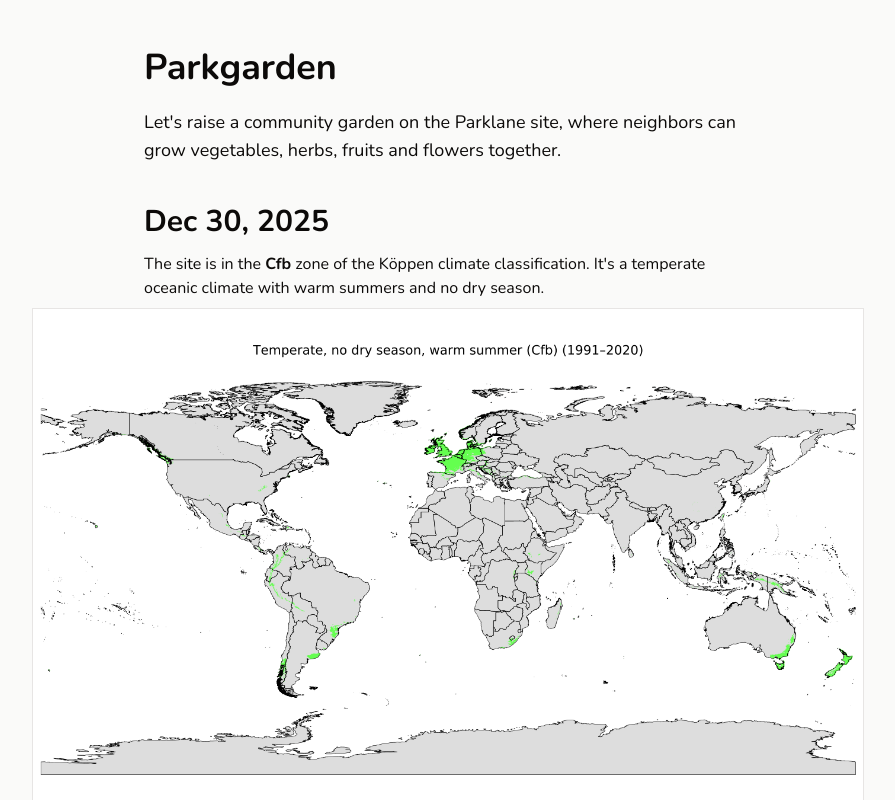
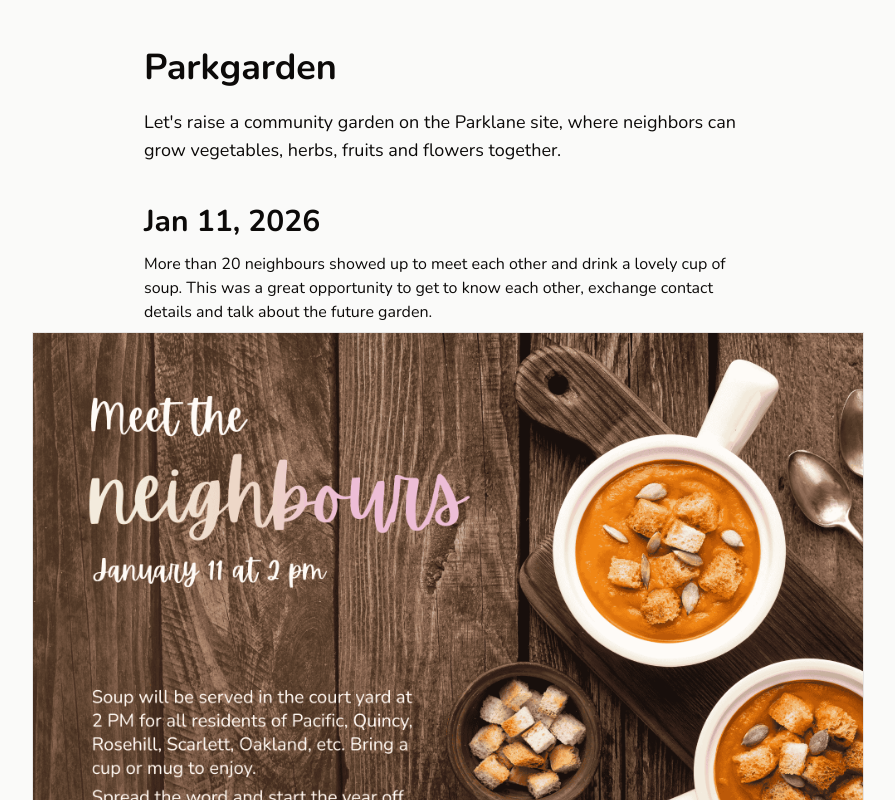
Before and after one commit to BrunoRoemers/parkgarden, a Next.js app: page / in a window 1280 px wide. Shown: the top 800 px of the page, without its empty margins (192-1087 px from the left). Built offline with nearby package versions, Linux system fonts and the light colour scheme.

Commit message:
Add soup event

```diff
--- a/src/app/page.tsx
+++ b/src/app/page.tsx
@@ -1,4 +1,5 @@
 import imgKoppenCfb from "@/assets/2025-12-30-koppen-cfb.png";
+import imgSoupPoster from "@/assets/2026-01-11-meet-the-neighbours.png";
 import { Narrow, Wide } from "@/components/theme/container";
 import { Image } from "@/components/theme/image";
 import { H1, H2, Lead, P } from "@/components/theme/text";
@@ -14,6 +15,21 @@ export default function Page() {
             neighbors can grow vegetables, herbs, fruits and flowers together.
           </Lead>
         </Narrow>
+      </section>
+      <section>
+        <Narrow>
+          <H2 perma="4d7k2h">Jan 11, 2026</H2>
+          <P>
+            More than 20 neighbours showed up to meet each other and drink a lovely cup of soup.
+            This was a great opportunity to get to know each other, exchange contact details and talk about the future garden.
+          </P>
+        </Narrow>
+        <Wide>
+          <Image
+            src={imgSoupPoster}
+            alt="Poster: meet the neighbours for soup"
+          />
+        </Wide>
       </section>
       <section>
         <Narrow>
```
Also changed, not shown: src/assets/2026-01-11-meet-the-neighbours.png (added).
